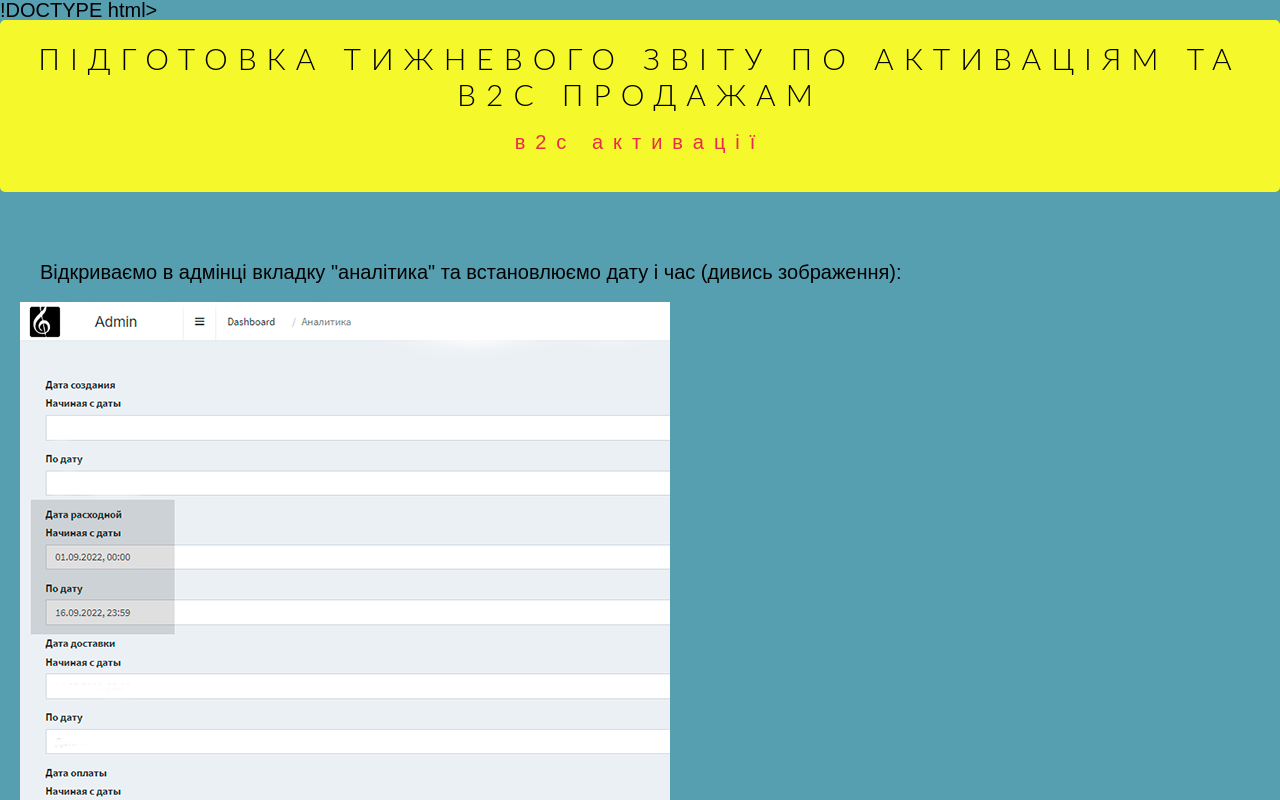
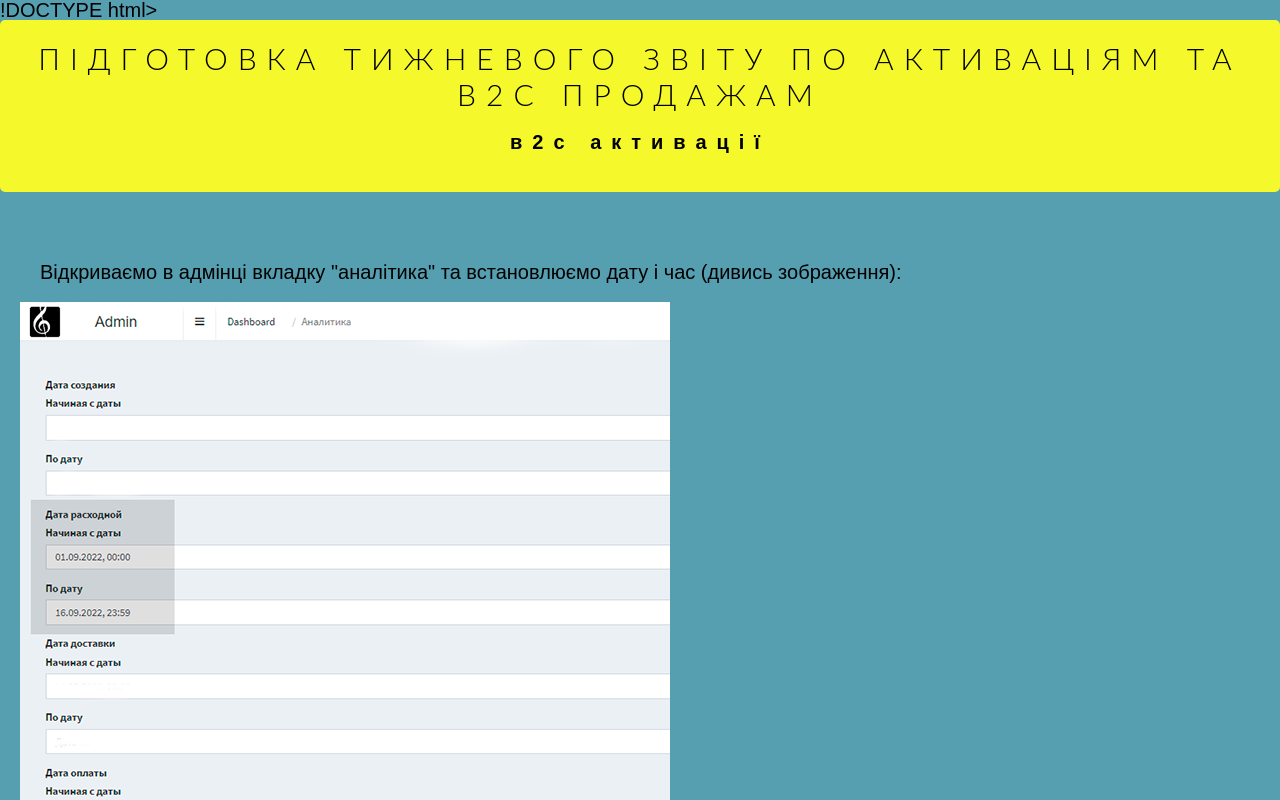
Before and after one commit to mytkoelena9/lesson-5, a plain HTML site: page index.html in a window 1280 px wide. Shown: the top 800 px of the page. Drawn offline with Linux system fonts and the light colour scheme; a web font is replaced by a local one.

Commit message:
Update style.css

```diff
--- a/css/style.css
+++ b/css/style.css
@@ -1,6 +1,3 @@
-
-
-
 @import url('https://fonts.googleapis.com/css2?family=Fahkwang:wght@200;300;500&family=Roboto:ital,wght@1,100&display=swap');
 
 
@@ -11,9 +8,9 @@ body {background-color: rgb(86, 159, 177);
 
 a {font-size: 20px;
 line-height: 3;
-color: rgb(233, 43, 75);
 text-transform: lowercase;
 text-decoration: underline;
+font-weight: 900;
 }
 
 h1 {font-size: 30px;
```
